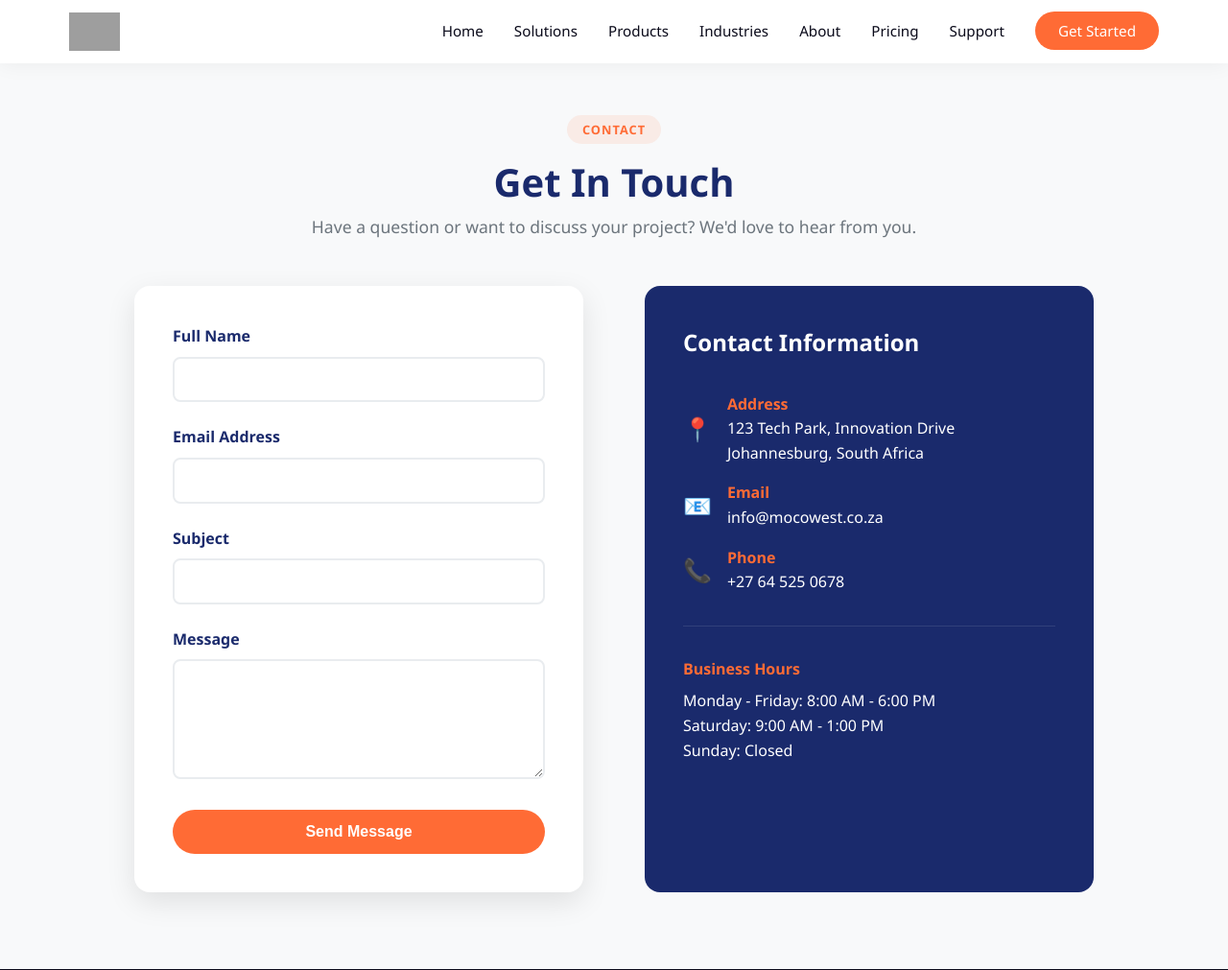
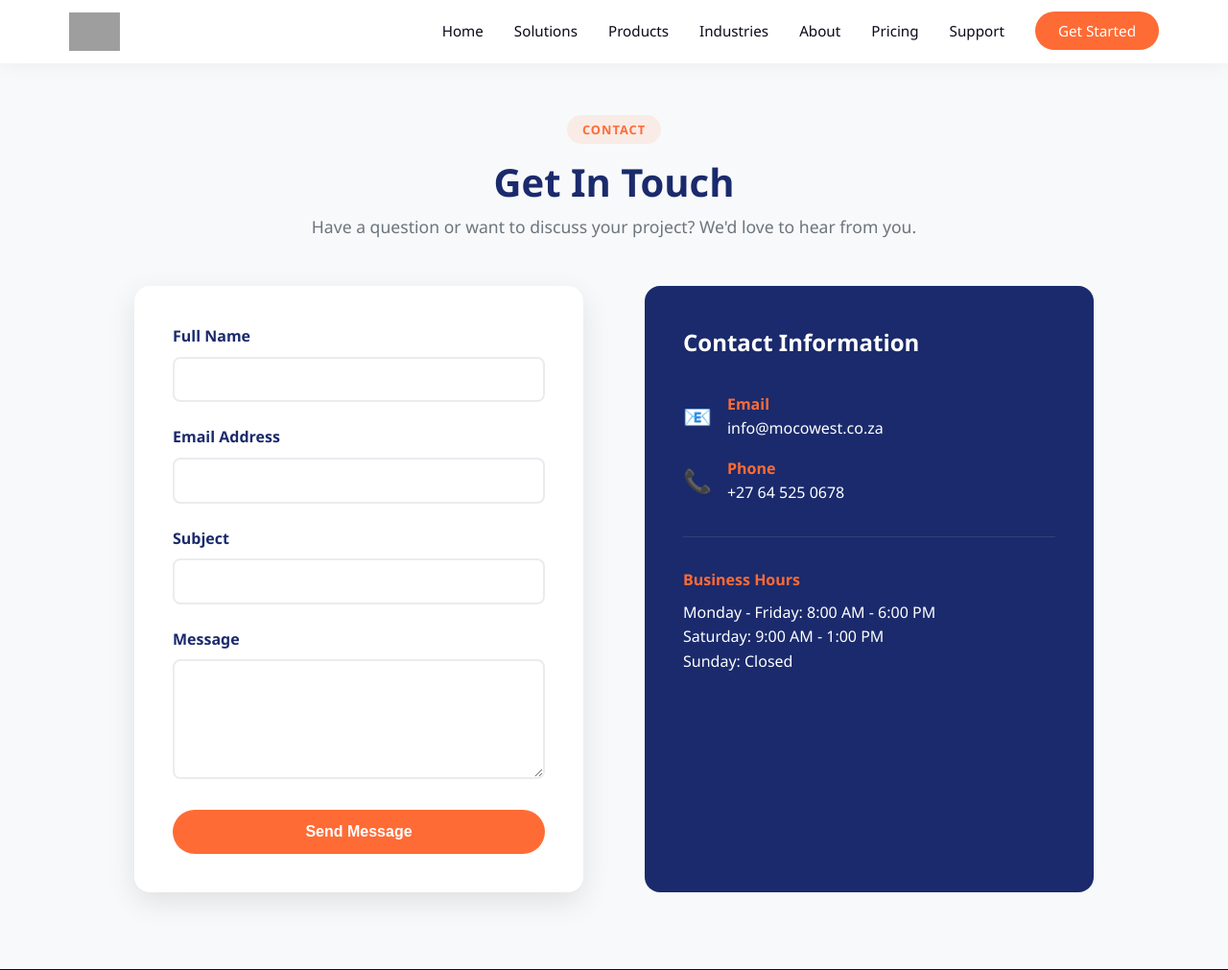
Before and after one commit to hermankhotle/mocowest, a Flask app: page /contact in a window 1280 px wide. Shown: the top 1011 px of the page at 96% size. Run offline with Flask 3, Linux system fonts and the light colour scheme; some libraries are stand-ins or nearby versions; grey boxes are pictures that could not be loaded.

Commit message:
Remove commented address section in contact.html
Removed commented-out address section from contact template.

```diff
--- a/templates/contact.html
+++ b/templates/contact.html
@@ -38,10 +38,10 @@
                     <h3 style="font-size: 1.5rem; margin-bottom: 2rem;">Contact Information</h3>
                     <div style="margin-bottom: 2rem;">
 
-                        <div style="display: flex; align-items: center; gap: 1rem; margin-bottom: 1rem;">
+                        <!-- <div style="display: flex; align-items: center; gap: 1rem; margin-bottom: 1rem;">
                             <span style="font-size: 1.5rem;">📍</span>
                             <div><strong style="display: block; color: var(--secondary);">Address</strong><span>123 Tech Park, Innovation Drive<br>Johannesburg, South Africa</span></div>
-                        </div>
+                        </div> -->
                         <div style="display: flex; align-items: center; gap: 1rem; margin-bottom: 1rem;">
                             <span style="font-size: 1.5rem;">📧</span>
                             <div><strong style="display: block; color: var(--secondary);">Email</strong><span>info@mocowest.co.za</span></div>
```
